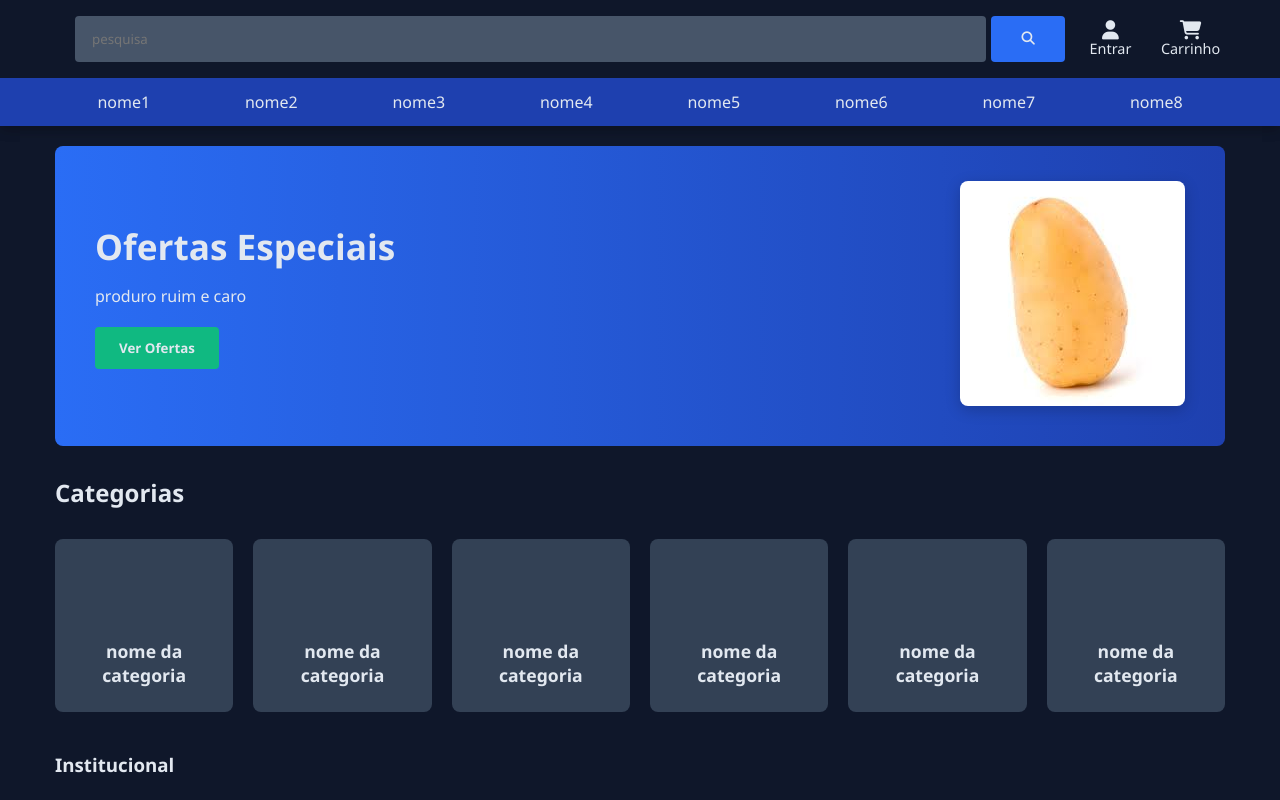
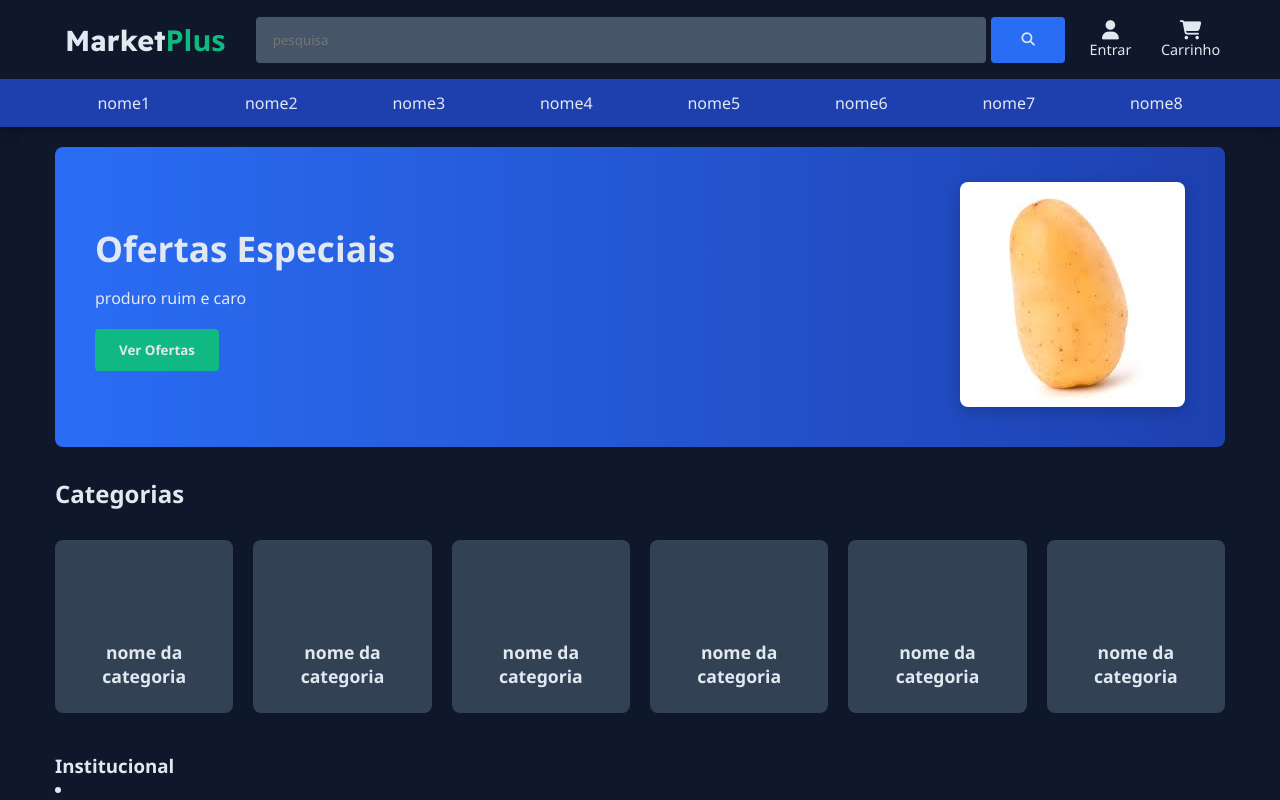
Before and after one commit to walterpotma/Lojinha, a plain HTML site: page index.html in a window 1280 px wide. Drawn offline with Linux system fonts and the light colour scheme.

Commit message:
alteração na logo

```diff
--- a/components/footer.html
+++ b/components/footer.html
@@ -6,3 +6,8 @@
             <div class="footer-content">
                 <div class="footer-column">
                     <h3>Institucional</h3>
+                </div>
+                <li>
+                    <a href="#"></a>
+
+                </li>
--- a/components/header.html
+++ b/components/header.html
@@ -1,21 +1,14 @@
-<head>
-  <link rel="stylesheet" href="../css/components.css">
-  <script src="../js/global.js"></script>
-  <script src="../js/controller.js"></script>
-  <script src="../js/logo.js"></script>
-</head>
 <header>
   <div class="container">
     <div class="navbar">
-       <div id="logo-component"></div>
-
+      <div id="logo-component"></div>
       <div class="search-bar">
         <input type="text" placeholder="pesquisa">
         <button><i class="fas fa-search"></i></button>
       </div>
 
       <div class="nav-icons">
-        <a href="../page/login/login.html" class="nav-icon">
+        <a href="/page/login/login.html" class="nav-icon">
           <span><i class="fa-solid fa-user"></i>Entrar</i></span>
         </a>
         <a href="" class="nav-icon">
--- a/components/logo.html
+++ b/components/logo.html
@@ -1,12 +1,8 @@
 
-<head>
-    <link rel="stylesheet" href="../css/components.css">
-    <script src="../js/global.js"></script>
-    <script src="../js/controller.js"></script>
-</head>
 <div class="logo-component">
     <div class="logo-hover-trigger">
         <img class="logo-hover" src="/img/MarketPlus_Logo/logo_5.png" alt="MarketPlus Logo" />
         <a href="#" class="logo">Market<span>Plus</span></a>
     </div>
+    <!-- Fragment only: styles and scripts are loaded by the page/controller -->
 </div>
--- a/css/components.css
+++ b/css/components.css
@@ -2,7 +2,7 @@
 @import url('https://fonts.googleapis.com/css2?family=Readex+Pro:wght@160..700&display=swap');
 
 header {
-    background-color: var(--dark);
+    background-color: var(--bg-dark);
     box-shadow: 0 4px 12px rgba(0, 0, 0, 0.15);
     position: sticky;
     top: 0;
--- a/js/controller.js
+++ b/js/controller.js
@@ -11,27 +11,7 @@
 document.addEventListener("DOMContentLoaded", function () {
   const headerPlaceholder = document.getElementById("header-component");
   const footerPlaceholder = document.getElementById("footer-component");
-  const logoPlaceholder = document.getElementById("logo-component");
-
-  fetch("../components/header.html")
-    .then((response) => response.text())
-    .then((data) => {
-      headerPlaceholder.innerHTML = data;
-    })
-    .catch((error) => {
-      console.error("Erro ao carregar o header:", error);
-      headerPlaceholder.innerHTML = "<p>Erro ao carregar o header.</p>";
-    });
-
-  fetch("../components/footer.html")
-    .then((response) => response.text())
-    .then((data) => {
-      footerPlaceholder.innerHTML = data;
-    })
-    .catch((error) => {
-      console.error("Erro ao carregar o footer:", error);
-      footerPlaceholder.innerHTML = "<p>Erro ao carregar o footer.</p>";
-    });
+  const logoPlaceholders = Array.from(document.querySelectorAll("#logo-component"));
 
   function loadCSS(href) {
     if (!document.querySelector(`link[href="${href}"]`)) {
@@ -42,14 +22,64 @@ document.addEventListener("DOMContentLoaded", function () {
     }
   }
 
-  fetch("../../components/logo.html")
+  // Normalize to root-absolute paths for consistency across pages
+  const paths = {
+    header: "/components/header.html",
+    footer: "/components/footer.html",
+    logo: "/components/logo.html",
+    componentsCss: "/css/components.css",
+  };
+
+  // Load header if placeholder exists
+  if (headerPlaceholder) {
+    fetch(paths.header)
+      .then((response) => response.text())
+      .then((data) => {
+        headerPlaceholder.innerHTML = data;
+
+        // After injecting header, also load logo into any logo slots, including inside header
+        if (logoPlaceholders.length === 0) {
+          // Re-scan after header injection (header may contain a logo placeholder)
+          const headerLogoSlots = headerPlaceholder.querySelectorAll("#logo-component");
+          headerLogoSlots.forEach((slot) => injectLogo(slot));
+        } else {
+          logoPlaceholders.forEach((slot) => injectLogo(slot));
+        }
+      })
+      .catch((error) => {
+        console.error("Erro ao carregar o header:", error);
+        headerPlaceholder.innerHTML = "<p>Erro ao carregar o header.</p>";
+      });
+  }
+
+  // Load footer if placeholder exists
+  if (footerPlaceholder) {
+    fetch(paths.footer)
+      .then((response) => response.text())
+      .then((data) => {
+        footerPlaceholder.innerHTML = data;
+      })
+      .catch((error) => {
+        console.error("Erro ao carregar o footer:", error);
+        footerPlaceholder.innerHTML = "<p>Erro ao carregar o footer.</p>";
+      });
+  }
+
+  // If page wants standalone logo (like login), inject it
+  if (logoPlaceholders.length > 0) {
+    logoPlaceholders.forEach((slot) => injectLogo(slot));
+  }
+
+  function injectLogo(targetElement) {
+    fetch(paths.logo)
       .then((response) => response.text())
       .then((logoData) => {
-      logoPlaceholder.innerHTML = logoData;
-      loadCSS("../../css/components.css");
+        targetElement.innerHTML = logoData;
+        loadCSS(paths.componentsCss);
       })
       .catch((error) => {
         console.error("Erro ao carregar a logo:", error);
-      logoPlaceholder.innerHTML = "<p>Erro ao carregar a logo.</p>";
+        targetElement.innerHTML = "<p>Erro ao carregar a logo.</p>";
       });
+  }
 });
```
Also changed, not shown: page/login/login.html (+4 -6 lines), page/senha/recuperar.html (+5 -6 lines). Lines whose indentation alone changed are shown as unchanged.
